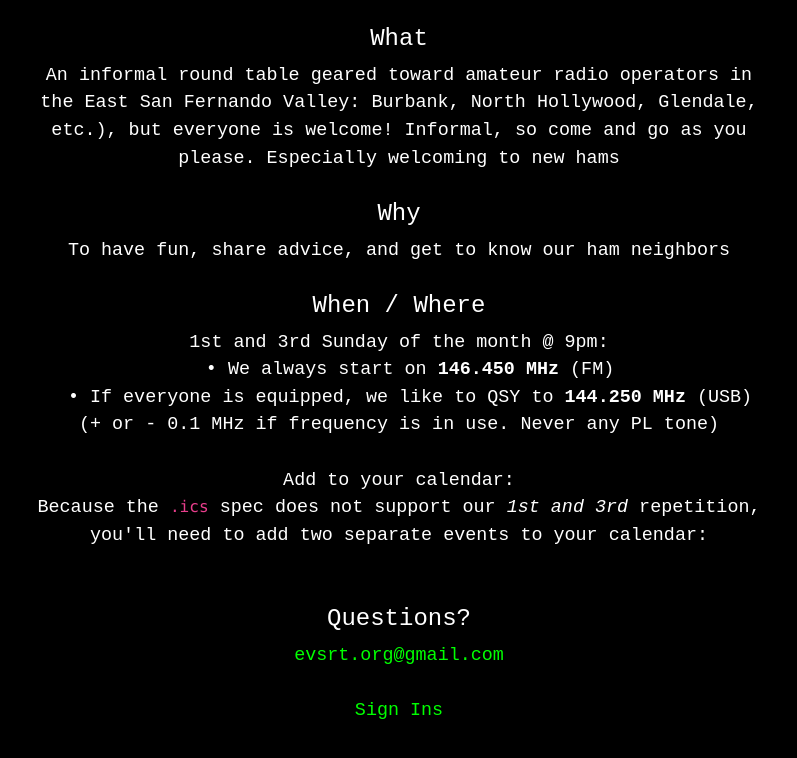
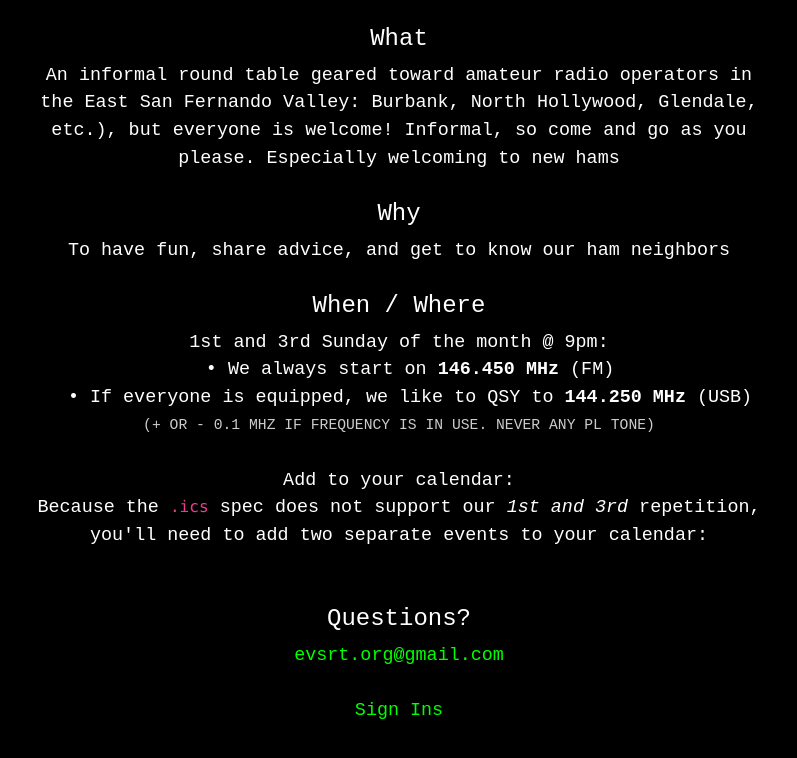
Before and after one commit to acceptableEngineering/evsrt.org, a plain HTML site: page site/index.html in a window 1280 px wide. Shown: the part 152-910 px from the top of the page, without its empty margins (241-1038 px from the left). Drawn offline with nearby package versions, Linux system fonts and the light colour scheme; a web font is replaced by a local one.

Commit message:
Update index.html

```diff
--- a/site/index.html
+++ b/site/index.html
@@ -24,7 +24,7 @@
           1st and 3rd Sunday of the month @ 9pm:<br />
            &nbsp; &bull; We always start on <span class="special">146.450 MHz</span> (FM)<br />
            &nbsp; &bull; If everyone is equipped, we like to QSY to <span class="special">144.250 MHz</span> (USB)<br />
-          (+ or - 0.1 MHz if frequency is in use. Never any PL tone)<br /><br />
+          <span class="small">(+ or - 0.1 MHz if frequency is in use. Never any PL tone)</span><br /><br />
           Add to your calendar:<br />
           Because the <code>.ics</code> spec does not support our <em>1st and 3rd</em> repetition, you'll need to add two separate events to your calendar:<br />
           <add-to-calendar-button
```
